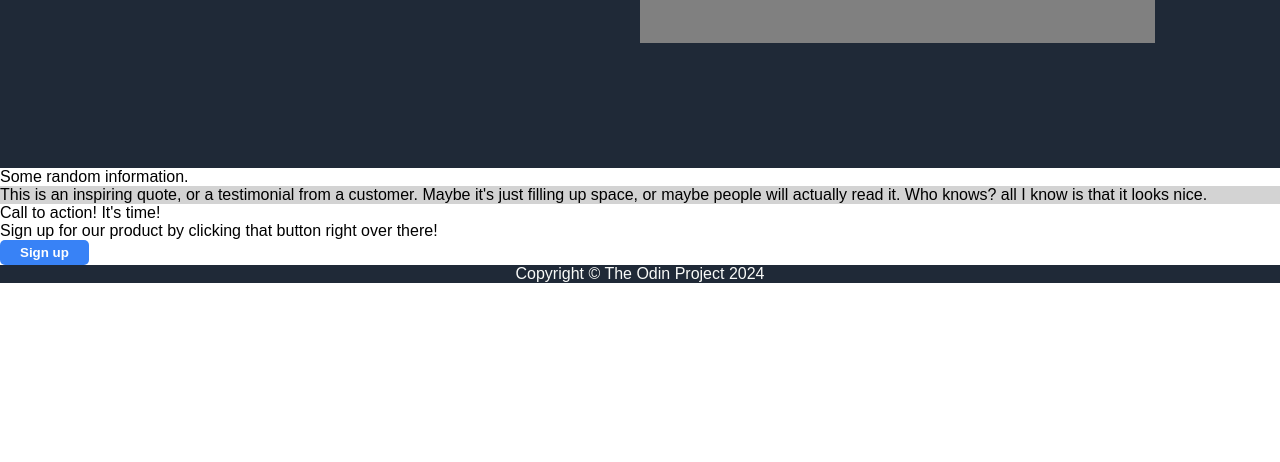
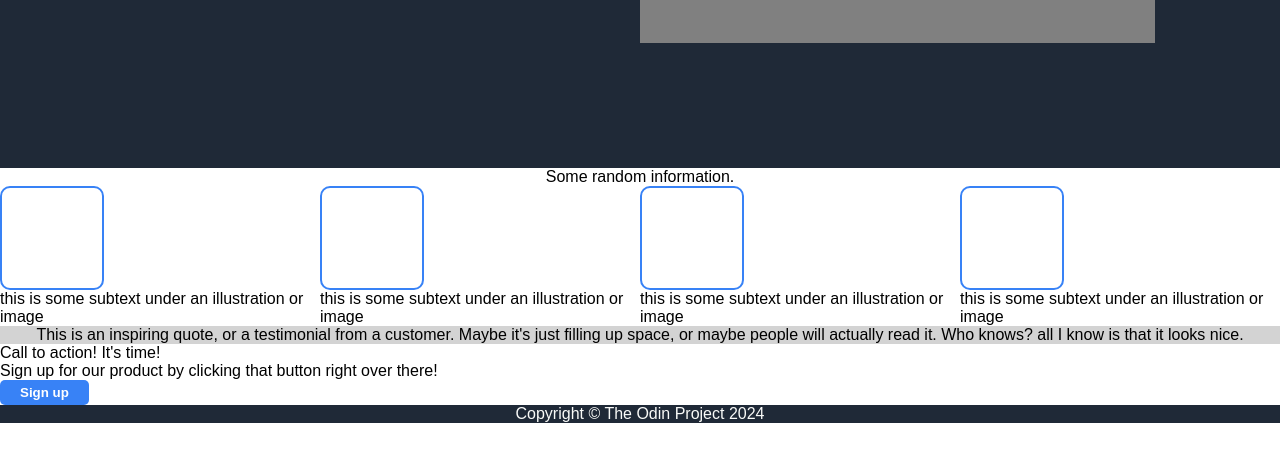
Before and after one commit to lim-cm/odin-landing-page, a plain HTML site: page index.html in a window 1280 px wide. Shown: the part 338-800 px from the top of the page. Drawn offline with Linux system fonts and the light colour scheme.

Commit message:
start random info section

```diff
--- a/index.html
+++ b/index.html
@@ -29,10 +29,22 @@
     <div class = random-information>
         <div class = random-text>Some random information.</div>
         <div class = image-container>
-            <div class="image"></div>
-            <div class="image"></div>
-            <div class="image"></div>
-            <div class="image"></div>
+            <div class="item">
+                <div class="image"></div>
+                <div class="text">this is some subtext under an illustration or image</div>
+            </div>
+            <div class="item">
+                <div class="image"></div>
+                <div class="text">this is some subtext under an illustration or image</div>
+            </div>
+            <div class="item">
+                <div class="image"></div>
+                <div class="text">this is some subtext under an illustration or image</div>
+            </div>
+            <div class="item">
+                <div class="image"></div>
+                <div class="text">this is some subtext under an illustration or image</div>
+            </div>
         </div>
     </div>
     <div class = quote>
--- a/style.css
+++ b/style.css
@@ -84,8 +84,25 @@ button{
     margin: 25px;
 }
 
+.random-text{
+    text-align: center;
+}
+
+.image-container{
+    display: flex;
+    flex-direction: row;
+}
+
+.image{
+    width: 100px;
+    height: 100px;
+    border: 2.5px solid #3882F6;
+    border-radius: 10px;
+}
+
 .quote{
     background-color: lightgray;
+    text-align: center;
 }
 
 .footer{
```
